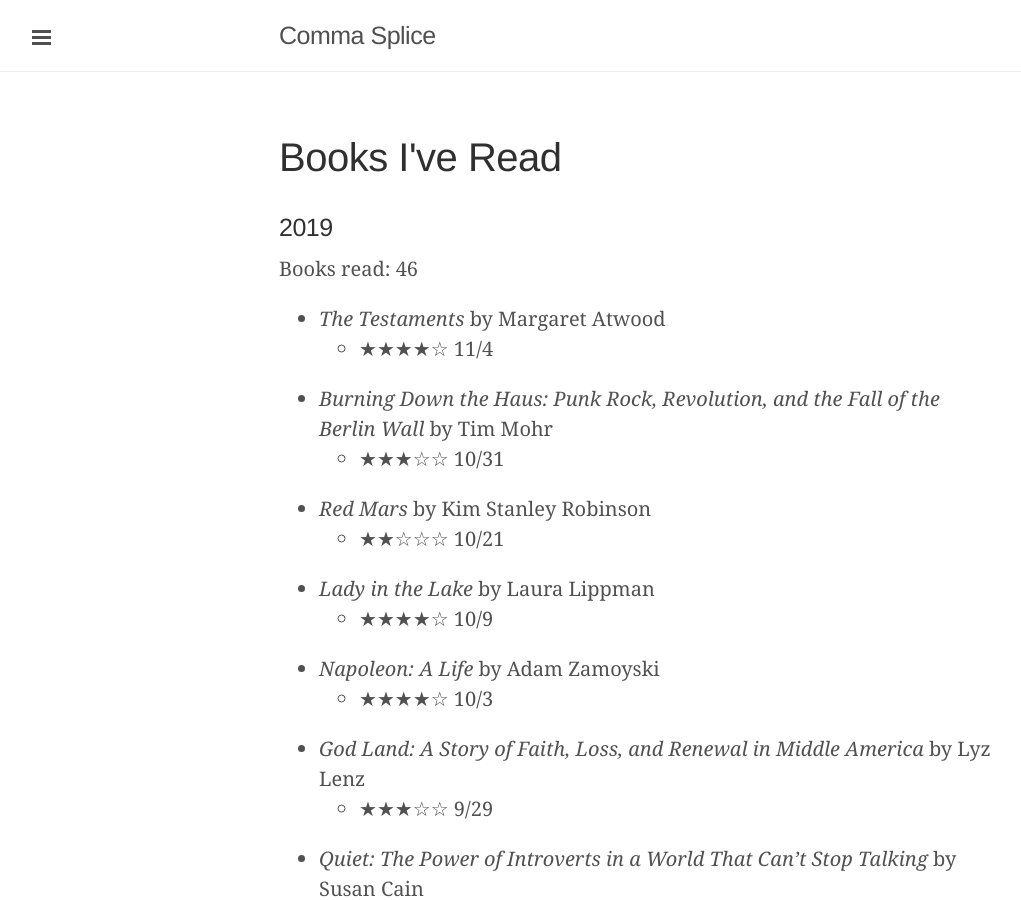
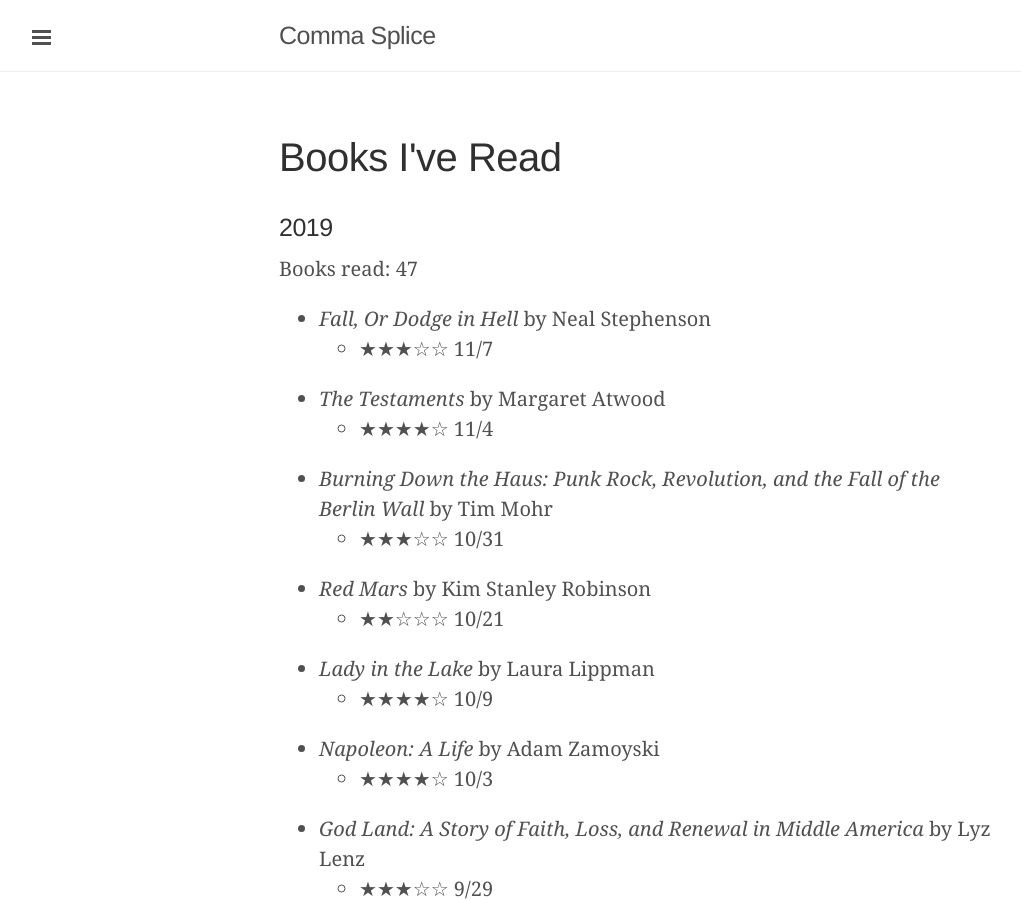
Before and after one commit to davidixon/davidixon.github.io, a Jekyll site: the page built from books.md, in a window 1280 px wide and 900 px high. Shown: the whole window, without its empty margins (1-1022 px from the left). Built offline with Jekyll 4.4.1, drawn with Linux system fonts in a browser that asks for light colours.

Commit message:
Updated book log

```diff
--- a/books.md
+++ b/books.md
@@ -6,8 +6,10 @@ permalink: /books/
 
 ### 2019
 
-Books read: 46
+Books read: 47
 
+* *Fall, Or Dodge in Hell* by Neal Stephenson
+  * ★★★☆☆ 11/7
 * *The Testaments* by Margaret Atwood
   * ★★★★☆ 11/4
 * *Burning Down the Haus: Punk Rock, Revolution, and the Fall of the Berlin Wall* by Tim Mohr
```
